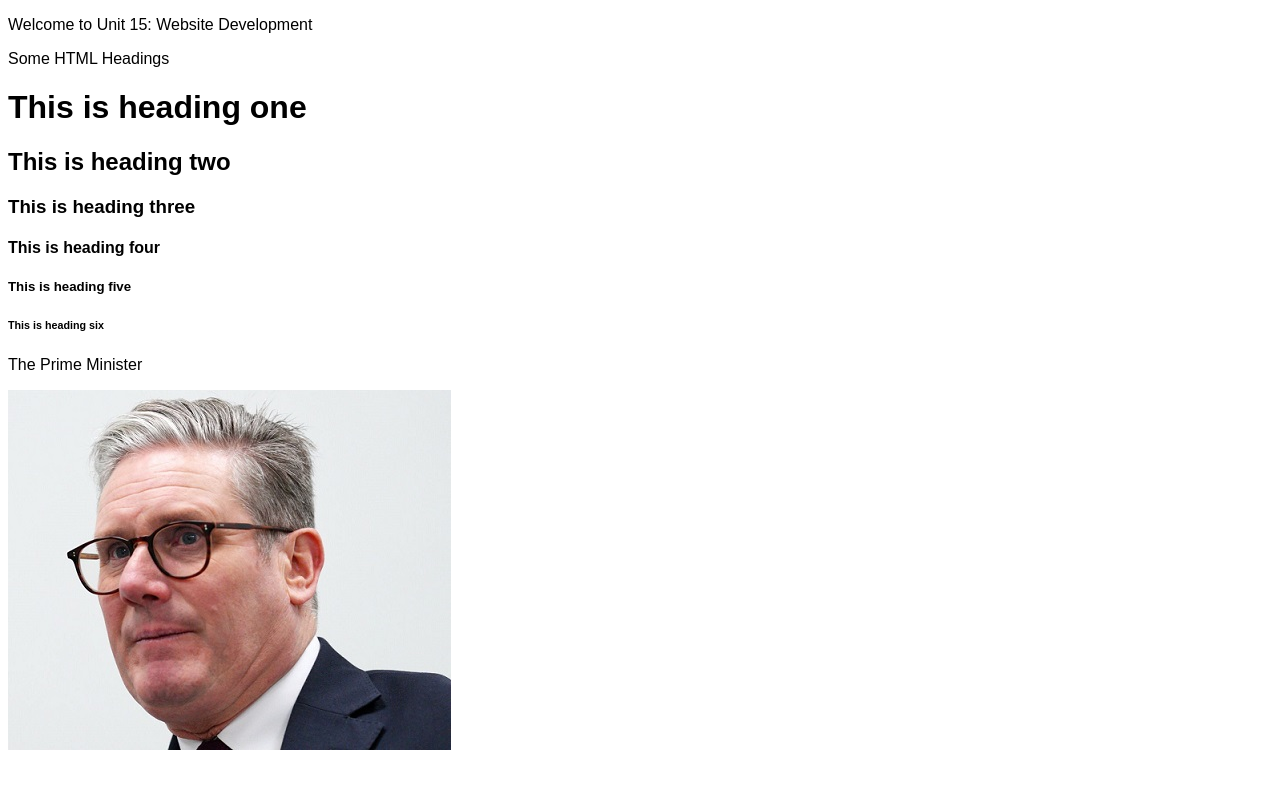
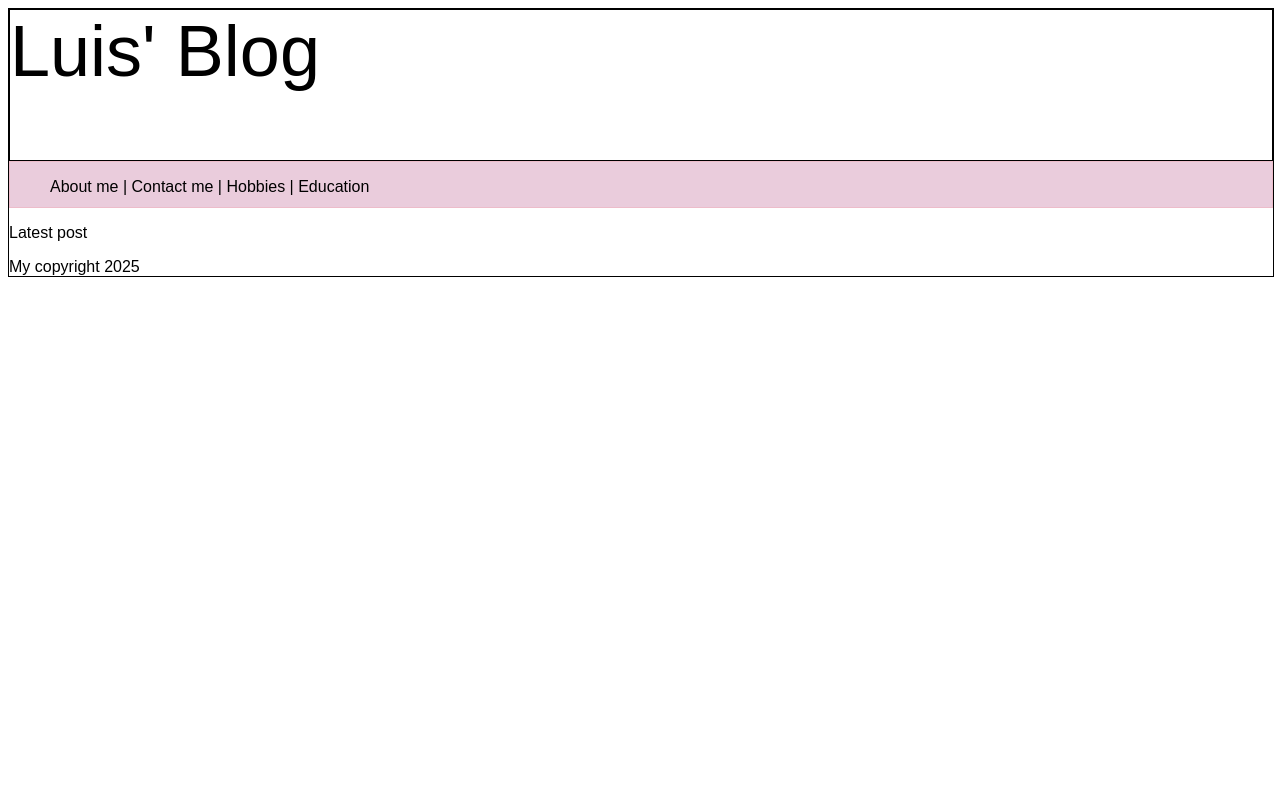
Before and after one commit to Rattlesnake006/Rattlesnake006.github.io, a plain HTML site: page index.html in a window 1280 px wide. Drawn offline with Linux system fonts and the light colour scheme.

Commit message:
Update index.html

```diff
--- a/index.html
+++ b/index.html
@@ -4,29 +4,30 @@
 <head>
 <meta charset="utf-8" />
 <meta name="viewport" content="width=width-device, initial-scale=1 strink-to-fit=no" />
-<meta description="Wedsite development, Web design" />
-<title>Introduction to Web Development </title>
-<link rel="stylesheet" type="text/css" href="mycss/app.css" />
+<meta description="Website development, Web design" />
+<title>Luis's Blog </title>
+<link rel="stylesheet" type="text/css" href="mycss/myblog.css" />
+<script type="text/javascript" src="myjsfiles/mytasks.js"/> </script>
 
 </head>
+<body>
+<div id="mypage">
+<div id="banner"> Luis' Blog</div>
+<div id="topnav">
+<ul>
+<li> <a href="#"> About me </a> </li> |
+<li> <a href="#"> Contact me </a> </li> |
+<li> <a href="#"> Hobbies </a> </li> |
+<li> <a href="#"> Education </a> </li>
+</ul>
+</div>
 
-<body>
+<div id="contentarea">
+<p> Latest post</p>
+ </div>
 
-<p>Welcome to Unit 15: Website Development </p>
+<div id="pagefooter"> My copyright 2025 </div>
 
-<span> Some HTML Headings </span>
-
-<h1>This is heading one </h1>
-<h2>This is heading two </h2>
-<h3>This is heading three</h3>
-<h4>This is heading four</h4>
-<h5>This is heading five</h5>
-<h6>This is heading six</h6>
-
-<p> The Prime Minister </p>
-<img src="images/keir_starmer.jpg" alt="photo of the prime minister" />
-
-<!--https://pinetools.com/image-color-picker, https://imagecolorpicker.com/-->
-
+</div>
 </body>
 </html>
```
